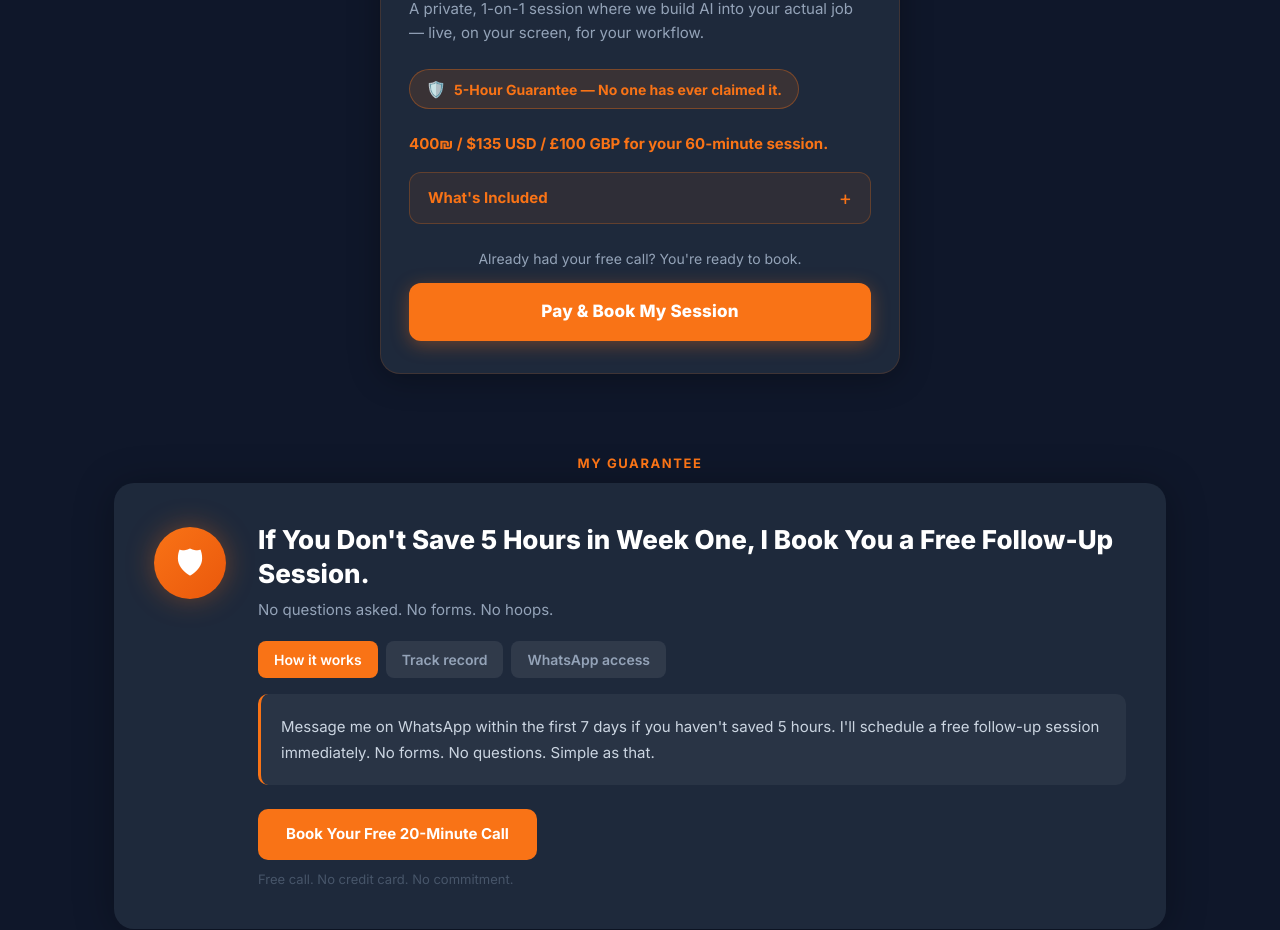
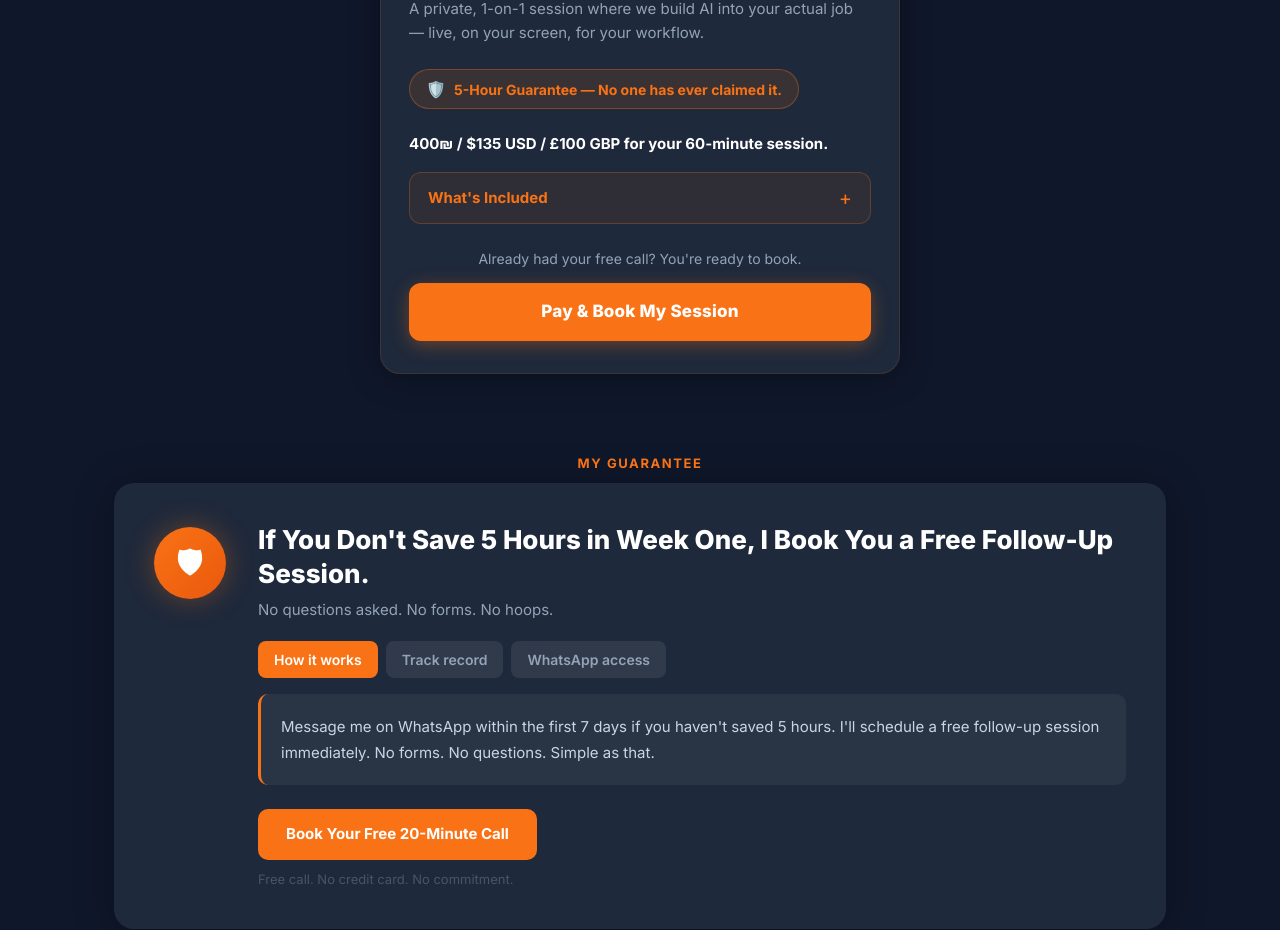
Before and after one commit to samkershner1234-aisk/ai-with-sam, a React (Vite) app: page / in a window 1280 px wide. Shown: the part 4060-4990 px from the top of the page. Built offline with nearby package versions, Linux system fonts and the light colour scheme.

Commit message:
Update pricing text color in PricingSection
Changed pricing text color from orange to white.

```diff
--- a/src/components/landing/PricingSection.jsx
+++ b/src/components/landing/PricingSection.jsx
@@ -134,7 +134,7 @@ export default function PricingSection() {
             <span style={{ color: "#F97316", fontWeight: 700, fontSize: 14 }}>5-Hour Guarantee — No one has ever claimed it.</span>
           </div>
 
-          <p style={{ color: "#F97316", fontWeight: 700, fontSize: 15, marginBottom: 16 }}>
+          <p style={{ color: "#FFFFFF", fontWeight: 700, fontSize: 15, marginBottom: 16 }}>
             400₪ / $135 USD / £100 GBP for your 60-minute session.
           </p>
 
```
